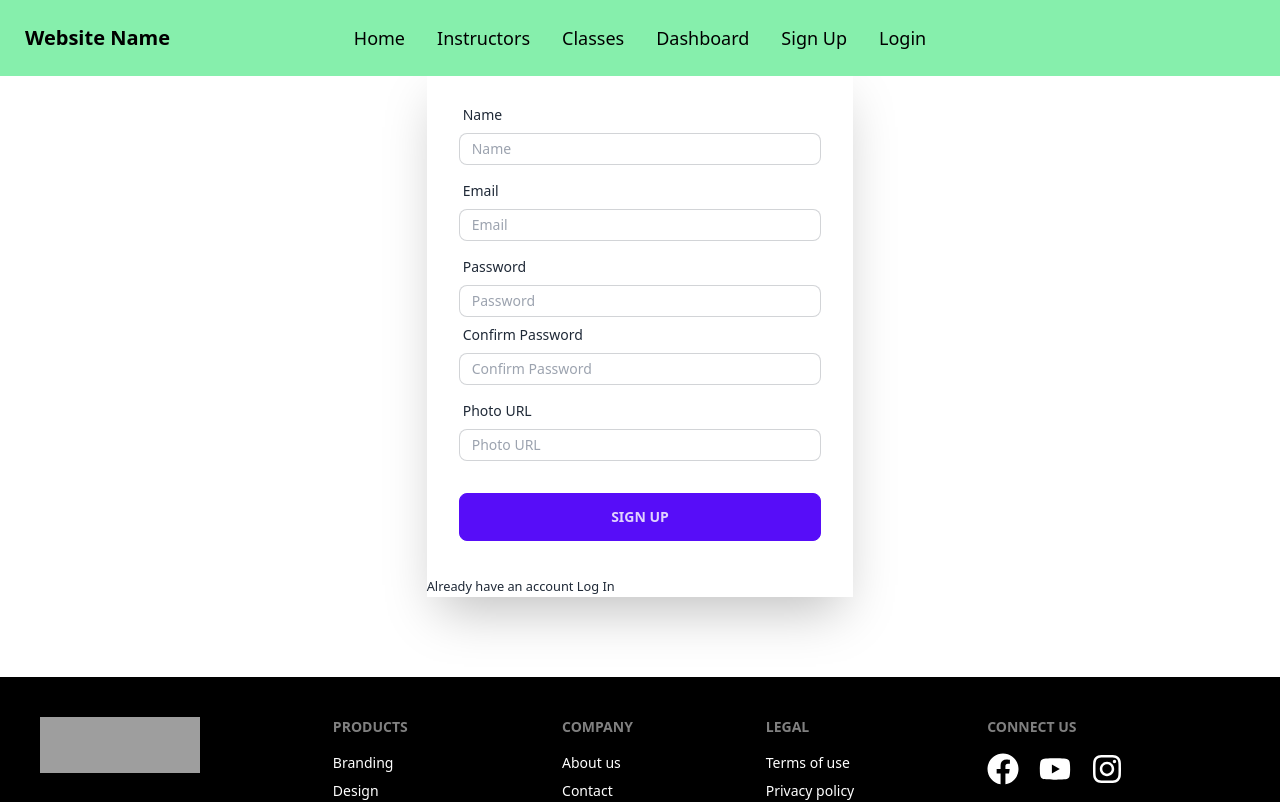
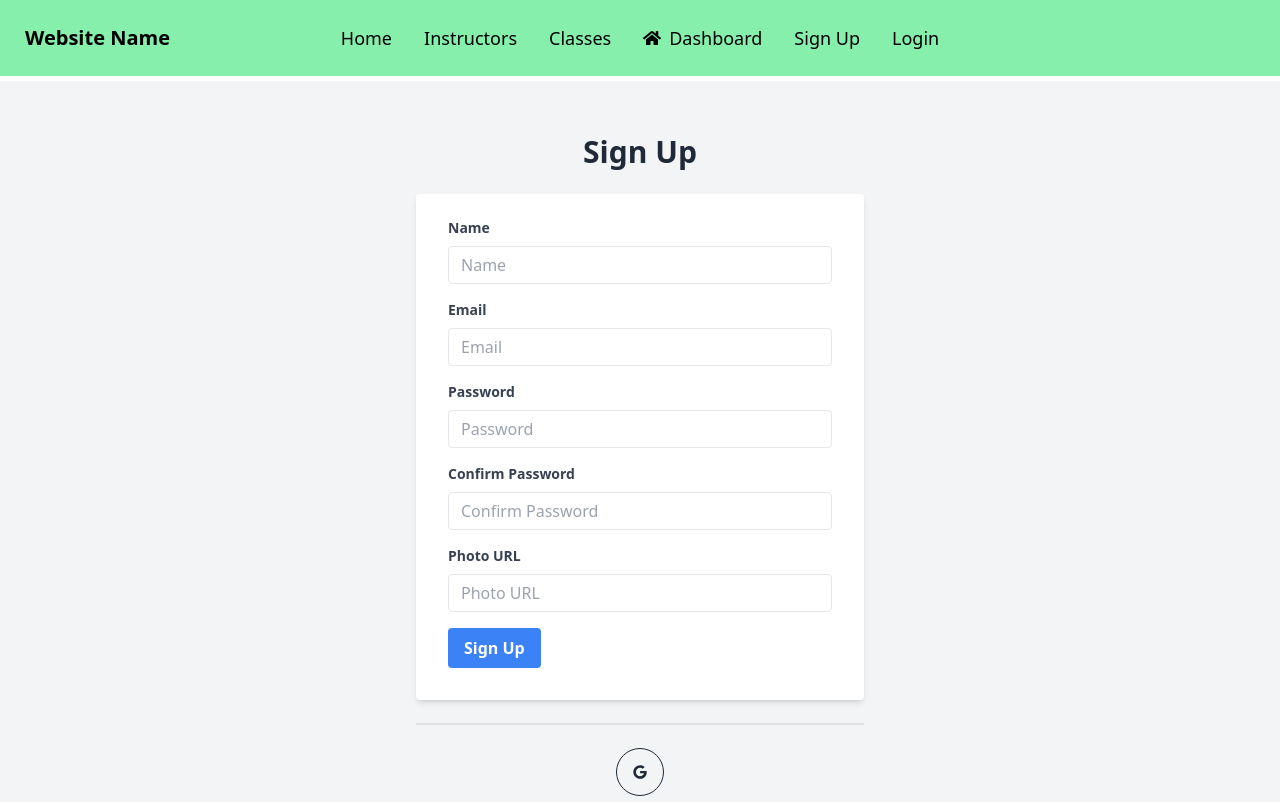
Before and after one commit to aminulislam2002/game-genious-institute, a React (Vite) app: page /signUp in a window 1280 px wide. Shown: the top 802 px of the page. Built offline with nearby package versions, Linux system fonts and the light colour scheme; no server answers; grey boxes are pictures that could not be loaded.

Commit message:
social login and dashboard design

```diff
--- a/src/pages/Shared/NavBar/NavBar.jsx
+++ b/src/pages/Shared/NavBar/NavBar.jsx
@@ -1,6 +1,7 @@
 import { useContext } from "react";
 import { Link } from "react-router-dom";
 import { AuthContext } from "../../../providers/AuthProvider";
+import { FaHome } from "react-icons/fa";
 
 const NavBar = () => {
   const { user, logOutUser } = useContext(AuthContext);
@@ -23,7 +24,9 @@ const NavBar = () => {
         <Link to="/classes">Classes</Link>
       </li>
       <li>
-        <Link to="/dashboard">Dashboard</Link>
+        <Link to="/dashboard">
+          <FaHome></FaHome>Dashboard
+        </Link>
       </li>
       <li>
         <Link to="/signUp">Sign Up</Link>
--- /dev/null
+++ b/src/pages/Shared/SocialLogIn/SocialLogin.jsx
@@ -0,0 +1,33 @@
+import { useContext } from "react";
+import { FaGoogle } from "react-icons/fa";
+import { AuthContext } from "../../../providers/AuthProvider";
+import { useLocation, useNavigate } from "react-router-dom";
+
+const SocialLogin = () => {
+  const { createUserWithGoogle } = useContext(AuthContext);
+  const navigate = useNavigate();
+  const location = useLocation();
+
+  const from = location.state?.from?.pathname || "/";
+
+  const handleGoogleSignIn = () => {
+    createUserWithGoogle().then((result) => {
+      const loggedInUser = result.user;
+      console.log(loggedInUser);
+      navigate(from, { replace: true });
+    });
+  };
+
+  return (
+    <div>
+      <div className="divider"></div>
+      <div className="w-full text-center my-4">
+        <button onClick={handleGoogleSignIn} className="btn btn-circle btn-outline">
+          <FaGoogle></FaGoogle>
+        </button>
+      </div>
+    </div>
+  );
+};
+
+export default SocialLogin;
--- a/src/pages/SignIn/SignIn.jsx
+++ b/src/pages/SignIn/SignIn.jsx
@@ -3,6 +3,7 @@ import { useForm } from "react-hook-form";
 import { AuthContext } from "../../providers/AuthProvider";
 import { Link, useNavigate } from "react-router-dom";
 import Swal from "sweetalert2";
+import SocialLogin from "../Shared/SocialLogIn/SocialLogin";
 
 const SignIn = () => {
   const { register, handleSubmit } = useForm();
@@ -30,26 +31,22 @@ const SignIn = () => {
   };
 
   return (
-    <>
-      <div>
-        <div className="w-4/12 mx-auto mt-16 shadow-2xl bg-base-100">
-          <form onSubmit={handleSubmit(onSubmit)} className="card-body">
-            <div className="form-control">
-              <label className="label">
-                <span className="label-text">Email</span>
-              </label>
+    <div className="flex items-center justify-center min-h-screen bg-gray-100">
+      <div className="w-full max-w-md">
+        <h1 className="text-3xl font-bold text-center mb-6">Sign In</h1>
+        <form onSubmit={handleSubmit(onSubmit)} className="bg-white rounded shadow-md px-8 pt-6 pb-8 mb-4">
+          <div className="mb-4">
+            <label className="block text-gray-700 text-sm font-bold mb-2">Email</label>
             <input
               type="email"
               {...register("email", { required: true })}
               name="email"
               placeholder="Email"
-                className="input input-bordered input-sm"
+              className="appearance-none border rounded w-full py-2 px-3 text-gray-700 leading-tight focus:outline-none focus:shadow-outline"
             />
           </div>
-            <div className="form-control">
-              <label className="label">
-                <span className="label-text">Password</span>
-              </label>
+          <div className="mb-4">
+            <label className="block text-gray-700 text-sm font-bold mb-2">Password</label>
             <input
               type="password"
               {...register("password", {
@@ -59,22 +56,27 @@ const SignIn = () => {
                 pattern: /(?=.*[A-Z])(?=.*[!@#$&*])(?=.*[0-9])(?=.*[a-z])/,
               })}
               placeholder="Password"
-                className="input input-bordered input-sm"
+              className="appearance-none border rounded w-full py-2 px-3 text-gray-700 leading-tight focus:outline-none focus:shadow-outline"
             />
           </div>
-
-            <div className="form-control mt-6">
-              <input className="btn btn-primary" type="submit" value="Sign Up" />
+          <div className="flex items-center justify-between">
+            <button
+              className="bg-blue-500 hover:bg-blue-700 text-white font-bold py-2 px-4 rounded focus:outline-none focus:shadow-outline"
+              type="submit"
+            >
+              Sign In
+            </button>
           </div>
         </form>
-          <p>
-            <small>
-              Already have an account <Link to="/signUp">Sign Up</Link>
-            </small>
+        <SocialLogin></SocialLogin>
+        <p className="text-center text-gray-500 text-xs">
+          Do not have an account?
+          <Link to="/signUp" className="text-blue-500">
+            Sign Up
+          </Link>
         </p>
       </div>
     </div>
-    </>
   );
 };
 
--- a/src/pages/SignUp/SignUp.jsx
+++ b/src/pages/SignUp/SignUp.jsx
@@ -3,6 +3,7 @@ import { useForm } from "react-hook-form";
 import { Link, useNavigate } from "react-router-dom";
 import Swal from "sweetalert2";
 import { AuthContext } from "../../providers/AuthProvider";
+import SocialLogin from "../Shared/SocialLogIn/SocialLogin";
 
 const SignUp = () => {
   const {
@@ -14,8 +15,6 @@ const SignUp = () => {
 
   const { createUserWithEmail, updateUserProfile } = useContext(AuthContext);
   const navigate = useNavigate();
-
-  // TODO: update user name and photoURL
 
   const onSubmit = (data) => {
     console.log(data);
@@ -40,40 +39,35 @@ const SignUp = () => {
   };
 
   return (
-    <>
-      <div>
-        <div className="w-4/12 mx-auto mt-16 shadow-2xl bg-base-100">
-          <form onSubmit={handleSubmit(onSubmit)} className="card-body">
-            <div className="form-control">
-              <label className="label">
-                <span className="label-text">Name</span>
-              </label>
+    <div>
+      <div className="flex items-center justify-center min-h-screen bg-gray-100 mt-20">
+        <div className="w-full max-w-md">
+          <h1 className="text-3xl font-bold text-center mb-6">Sign Up</h1>
+          <form onSubmit={handleSubmit(onSubmit)} className="bg-white rounded shadow-md px-8 pt-6 pb-8 mb-4">
+            <div className="mb-4">
+              <label className="block text-gray-700 text-sm font-bold mb-2">Name</label>
               <input
                 type="text"
                 {...register("name", { required: true })}
                 name="name"
                 placeholder="Name"
-                className="input input-bordered input-sm"
+                className="appearance-none border rounded w-full py-2 px-3 text-gray-700 leading-tight focus:outline-none focus:shadow-outline"
               />
-              {errors.name && <span className="text-red-600">Name is required</span>}
+              {errors.name && <p className="text-red-600 text-xs italic">Name is required</p>}
             </div>
-            <div className="form-control">
-              <label className="label">
-                <span className="label-text">Email</span>
-              </label>
+            <div className="mb-4">
+              <label className="block text-gray-700 text-sm font-bold mb-2">Email</label>
               <input
                 type="email"
                 {...register("email", { required: true })}
                 name="email"
                 placeholder="Email"
-                className="input input-bordered input-sm"
+                className="appearance-none border rounded w-full py-2 px-3 text-gray-700 leading-tight focus:outline-none focus:shadow-outline"
               />
-              {errors.email && <span className="text-red-600">Email is required</span>}
+              {errors.email && <p className="text-red-600 text-xs italic">Email is required</p>}
             </div>
-            <div className="form-control">
-              <label className="label">
-                <span className="label-text">Password</span>
-              </label>
+            <div className="mb-4">
+              <label className="block text-gray-700 text-sm font-bold mb-2">Password</label>
               <input
                 type="password"
                 {...register("password", {
@@ -83,13 +77,23 @@ const SignUp = () => {
                   pattern: /(?=.*[A-Z])(?=.*[!@#$&*])(?=.*[0-9])(?=.*[a-z])/,
                 })}
                 placeholder="Password"
-                className="input input-bordered input-sm"
+                className="appearance-none border rounded w-full py-2 px-3 text-gray-700 leading-tight focus:outline-none focus:shadow-outline"
               />
-              {errors.password?.type === "required" && <p className="text-red-600">Password is required</p>}
-
-              <label className="label">
-                <span className="label-text">Confirm Password</span>
-              </label>
+              {errors.password?.type === "required" && <p className="text-red-600 text-xs italic">Password is required</p>}
+              {errors.password?.type === "minLength" && (
+                <p className="text-red-600 text-xs italic">Password must be 6 characters</p>
+              )}
+              {errors.password?.type === "maxLength" && (
+                <p className="text-red-600 text-xs italic">Password must be less than 20 characters</p>
+              )}
+              {errors.password?.type === "pattern" && (
+                <p className="text-red-600 text-xs italic">
+                  Password must have one Uppercase, one lowercase, one number, and one special character.
+                </p>
+              )}
+            </div>
+            <div className="mb-4">
+              <label className="block text-gray-700 text-sm font-bold mb-2">Confirm Password</label>
               <input
                 type="password"
                 {...register("confirmPassword", {
@@ -99,46 +103,52 @@ const SignUp = () => {
                   pattern: /(?=.*[A-Z])(?=.*[!@#$&*])(?=.*[0-9])(?=.*[a-z])/,
                 })}
                 placeholder="Confirm Password"
-                className="input input-bordered input-sm"
+                className="appearance-none border rounded w-full py-2 px-3 text-gray-700 leading-tight focus:outline-none focus:shadow-outline"
               />
-
-              {errors.password?.type === "required" && <p className="text-red-600">Confirm Password is required</p>}
-              {errors.password?.type === "minLength" && <p className="text-red-600">Password must be 6 characters</p>}
+              {errors.password?.type === "required" && (
+                <p className="text-red-600 text-xs italic">Confirm Password is required</p>
+              )}
+              {errors.password?.type === "minLength" && (
+                <p className="text-red-600 text-xs italic">Password must be 6 characters</p>
+              )}
               {errors.password?.type === "maxLength" && (
-                <p className="text-red-600">Password must be less than 20 characters</p>
+                <p className="text-red-600 text-xs italic">Password must be less than 20 characters</p>
               )}
               {errors.password?.type === "pattern" && (
-                <p className="text-red-600">
-                  Password must have one Uppercase one lower case, one number and one special character.
+                <p className="text-red-600 text-xs italic">
+                  Password must have one Uppercase, one lowercase, one number, and one special character.
                 </p>
               )}
             </div>
-
-            <div className="form-control">
-              <label className="label">
-                <span className="label-text">Photo URL</span>
-              </label>
+            <div className="mb-4">
+              <label className="block text-gray-700 text-sm font-bold mb-2">Photo URL</label>
               <input
                 type="text"
                 {...register("photoURL", { required: true })}
                 placeholder="Photo URL"
-                className="input input-bordered input-sm"
+                className="appearance-none border rounded w-full py-2 px-3 text-gray-700 leading-tight focus:outline-none focus:shadow-outline"
               />
-              {errors.photoURL && <span className="text-red-600">Photo URL is required</span>}
+              {errors.photoURL && <p className="text-red-600 text-xs italic">Photo URL is required</p>}
             </div>
-
-            <div className="form-control mt-6">
-              <input className="btn btn-primary" type="submit" value="Sign Up" />
+            <div className="flex items-center justify-between">
+              <button
+                className="bg-blue-500 hover:bg-blue-700 text-white font-bold py-2 px-4 rounded focus:outline-none focus:shadow-outline"
+                type="submit"
+              >
+                Sign Up
+              </button>
             </div>
           </form>
-          <p>
-            <small>
-              Already have an account <Link to="/login">Log In</Link>
-            </small>
+              <SocialLogin></SocialLogin>
+          <p className="text-center text-gray-500 text-xs">
+            Already have an account?{" "}
+            <Link to="/login" className="text-blue-500">
+              Log In
+            </Link>
           </p>
         </div>
       </div>
-    </>
+    </div>
   );
 };
 
--- a/src/providers/AuthProvider.jsx
+++ b/src/providers/AuthProvider.jsx
@@ -35,8 +35,8 @@ const AuthProvider = ({ children }) => {
     return signInWithEmailAndPassword(auth, email, password);
   };
 
-  const updateUserProfile = (user, name, photo) => {
-    return updateProfile(user, {
+  const updateUserProfile = (name, photo) => {
+    return updateProfile(auth.currentUser, {
       displayName: name,
       photoURL: photo,
     });
```
Also changed, not shown: src/layouts/DashboardLayout.jsx (added, +67 -0 lines), src/routes/Route.jsx (+10 -0 lines). Lines whose indentation alone changed are shown as unchanged.
